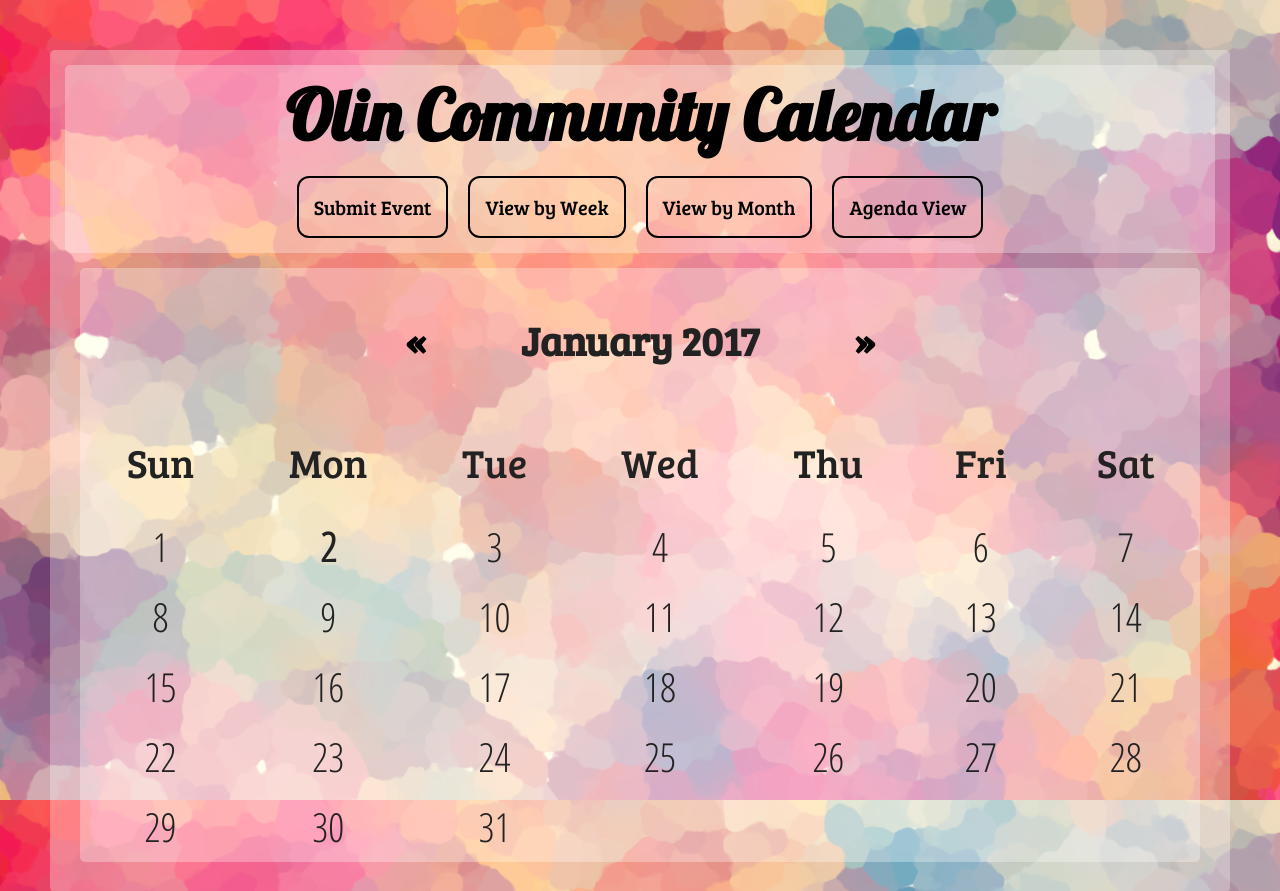
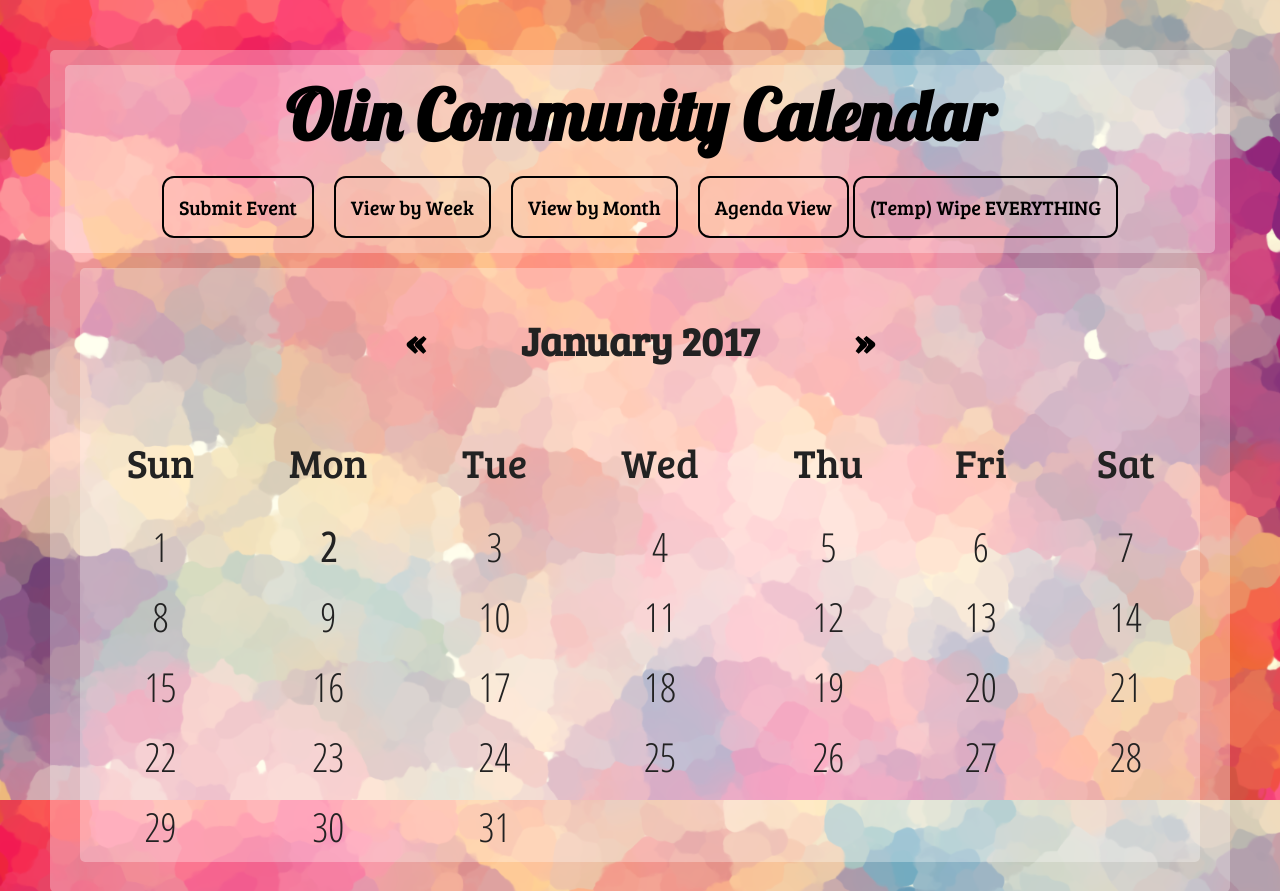
Before and after one commit to leonjunwei/htl-calendar, a Flask app: page / in a window 1280 px wide. Shown: the top 891 px of the page. Run offline with Flask 2, Linux system fonts and the light colour scheme.

Commit message:
adding wipe method - can we get away without making a new html template?

```diff
--- a/server.py
+++ b/server.py
@@ -68,6 +68,9 @@ def read_from_dictionary():
         store = pickle.load(file)
     return str(store)
 
+def wipe_everything():
+    with open('calendar','wb') as file:
+        pickle.dump({},file)
 
 # @app.route('/event_page.html', methods = ["GET","POST"])
 # def event_page():
@@ -96,11 +99,19 @@ def event_submitted():
         except:
             message = "Something went wrong - sorry!"
         return render_template('event_submitted.html', data = message)
-    if request.method == "GET":
+    elif request.method == "GET":
         message = "You really shouldn't have gotten here this way."
         return render_template('event_submitted.html', data = message)
 
-
+@app.route('/wipe_everything.html',methods = ["GET","POST"])
+def wipeEverything():
+    if request.method == "POST":
+        wipe_everything()
+        message = "Wiped everything!"
+        return render_template('event_submitted', data = message)
+    elif request.method == "GET":
+        message = "You really shouldn't have gotten here this way."
+        return render_template('event_submitted.html', data = message)
 
 if __name__ == '__main__':
     port = int(os.environ.get('PORT', 5000)) #not sure this will work
--- a/templates/index.html
+++ b/templates/index.html
@@ -21,6 +21,9 @@
     <a href="week_view.html"><button>View by Week</button></a>&emsp;
     <a href=""><button>View by Month</button></a>&emsp;
     <a href="agenda_view.html"><button>Agenda View</button></a>
+    <form action = "/wipe_everything.html" method = "POST">
+        <input hidden type = "submit" value = "DEBUG - wipeEVERYTHING"><button>(Temp) Wipe EVERYTHING</button>
+    </form></form>
     </div>
 
     <div>
```
